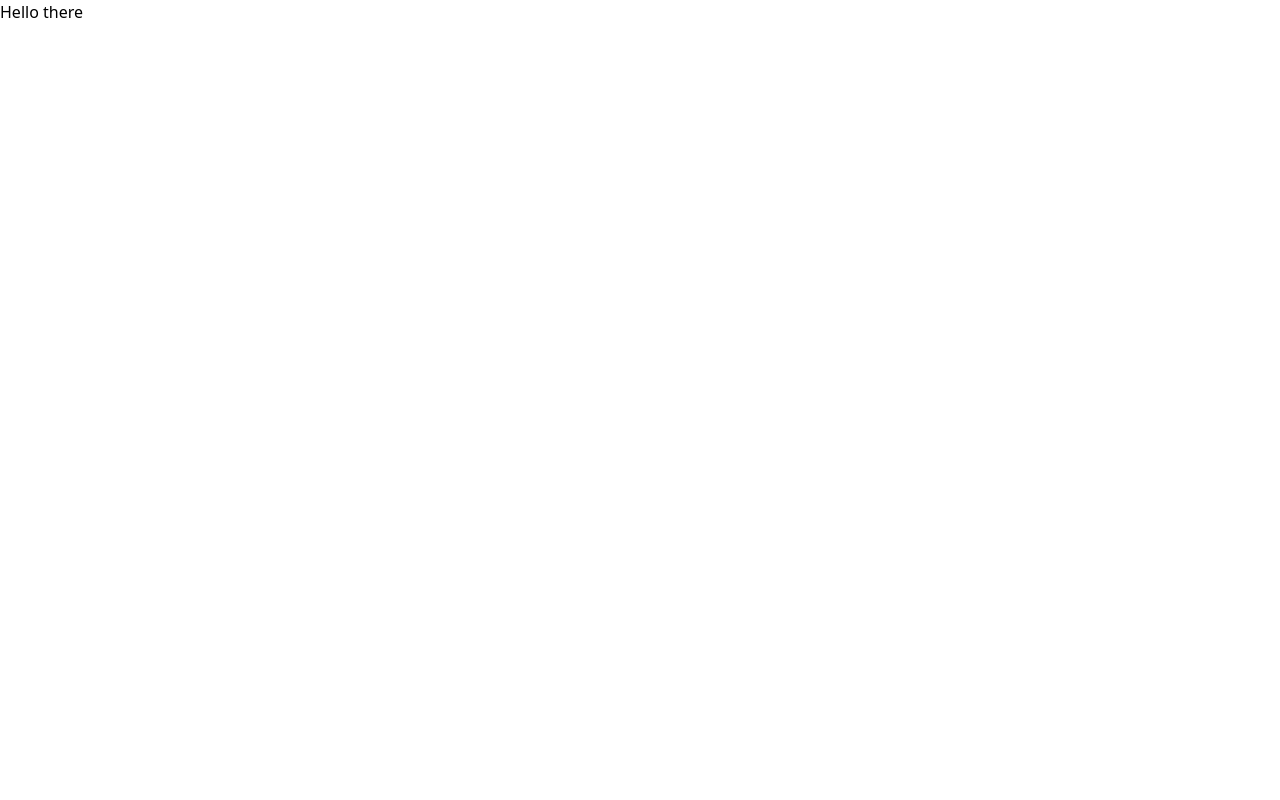
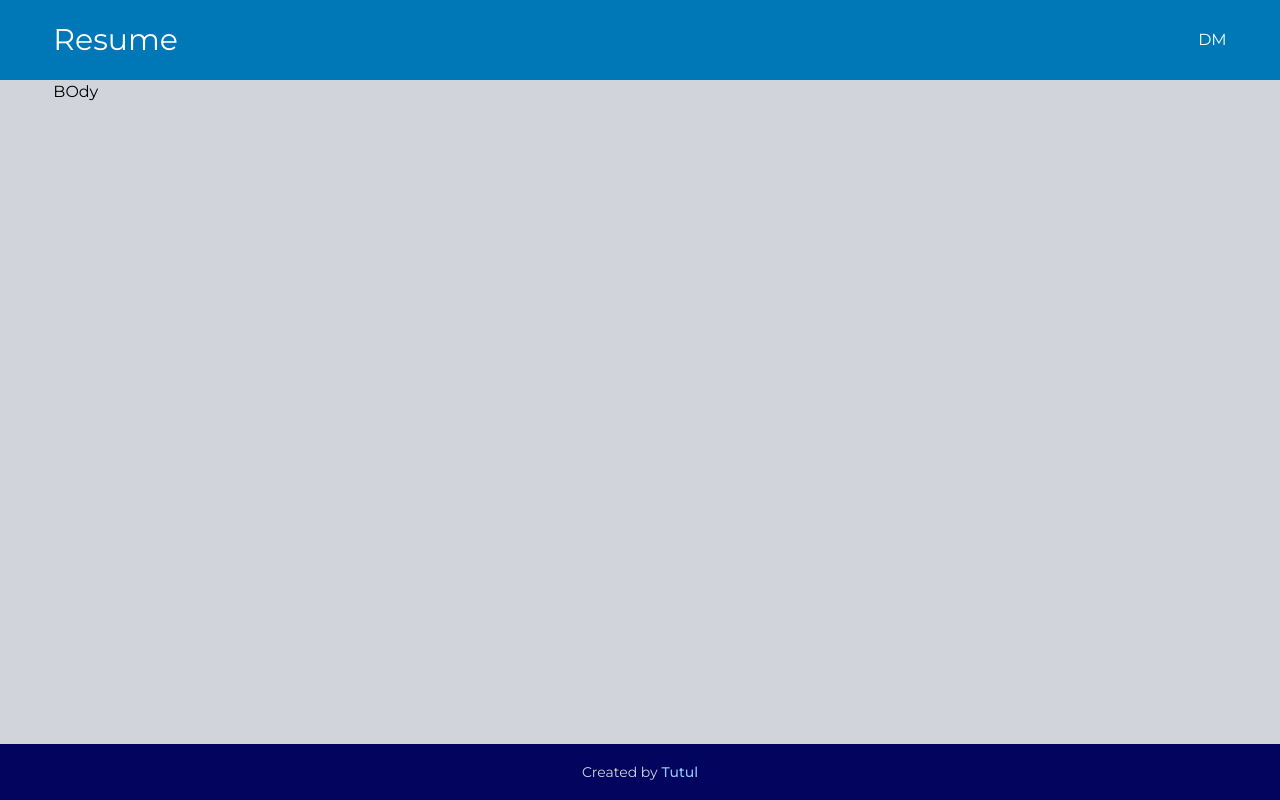
Before and after one commit to TutulDevs/resume-builder, a React (Create React App) app: page / in a window 1280 px wide. Built offline with nearby package versions, Linux system fonts and the light colour scheme.

Commit message:
added layout and customized tailwind

```diff
--- a/src/App.js
+++ b/src/App.js
@@ -1,10 +1,10 @@
-
+import Layout from "./components/layout/Layout";
 
 function App() {
   return (
-    <div className="App">
-      Hello there
-    </div>
+    <Layout>
+      <h1>BOdy</h1>
+    </Layout>
   );
 }
 
--- /dev/null
+++ b/src/components/layout/Footer.js
@@ -0,0 +1,18 @@
+const Footer = () => {
+  return (
+    <footer className='bg-footer min-h-7 py-2 text-center text-sm text-gray-300 grid place-items-center'>
+      <p>
+        Created by{" "}
+        <a
+          href='https://github.com/TutulDevs'
+          target='_blank'
+          rel='noreferrer'
+          className='text-blue-300 font-medium hover:underline'>
+          Tutul
+        </a>
+      </p>
+    </footer>
+  );
+};
+
+export default Footer;
--- /dev/null
+++ b/src/components/layout/Header.js
@@ -0,0 +1,17 @@
+const Header = () => {
+  return (
+    <header className='bg-header'>
+      <div className='w-11/12 min-h-10 mx-auto text-white flex justify-between items-center'>
+        <h1 className='text-2xl md:text-3xl'>
+          <a href='/'>Resume</a>
+        </h1>
+
+        <button className='darkMode'>DM</button>
+      </div>
+    </header>
+  );
+};
+
+export default Header;
+
+// add Link from router for not reloading
--- /dev/null
+++ b/src/components/layout/Layout.js
@@ -0,0 +1,16 @@
+import Header from "./Header";
+import Footer from "./Footer";
+
+const Layout = (props) => {
+  return (
+    <div className='bg-gray-300 w-full min-h-screen font-mont'>
+      <Header />
+
+      <main className='w-11/12 min-h-83 mx-auto'>{props.children}</main>
+
+      <Footer />
+    </div>
+  );
+};
+
+export default Layout;
--- a/src/index.css
+++ b/src/index.css
@@ -1,3 +1,5 @@
+@import url("https://fonts.googleapis.com/css2?family=Montserrat:ital,wght@0,300;0,400;0,500;0,600;0,700;1,300;1,400;1,500&display=swap");
+
 /* ./src/index.css */
 @tailwind base;
 @tailwind components;
--- a/tailwind.config.js
+++ b/tailwind.config.js
@@ -1,11 +1,25 @@
 module.exports = {
-  purge: ['./src/**/*.{js,jsx,ts,tsx}', './public/index.html'],
+  purge: ["./src/**/*.{js,jsx,ts,tsx}", "./public/index.html"],
   darkMode: false, // or 'media' or 'class'
   theme: {
-    extend: {},
+    extend: {
+      fontFamily: {
+        mont: ["Montserrat"],
+      },
+      colors: {
+        header: "#0077b6",
+        footer: "#03045e",
+      },
+      minHeight: {
+        7: "7vh",
+        10: "10vh",
+        15: "15vh",
+        83: "83vh",
+      },
+    },
   },
   variants: {
     extend: {},
   },
   plugins: [],
-}
+};
```
